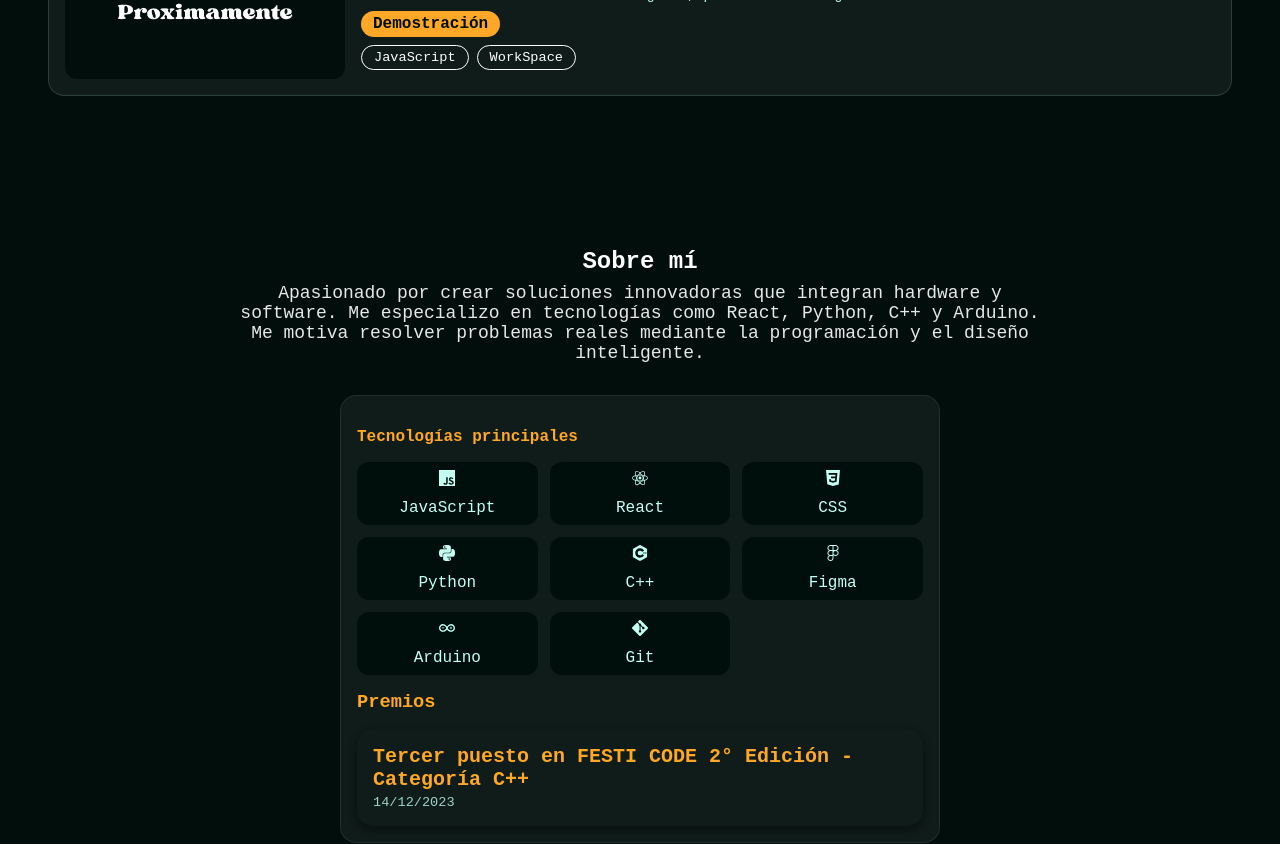
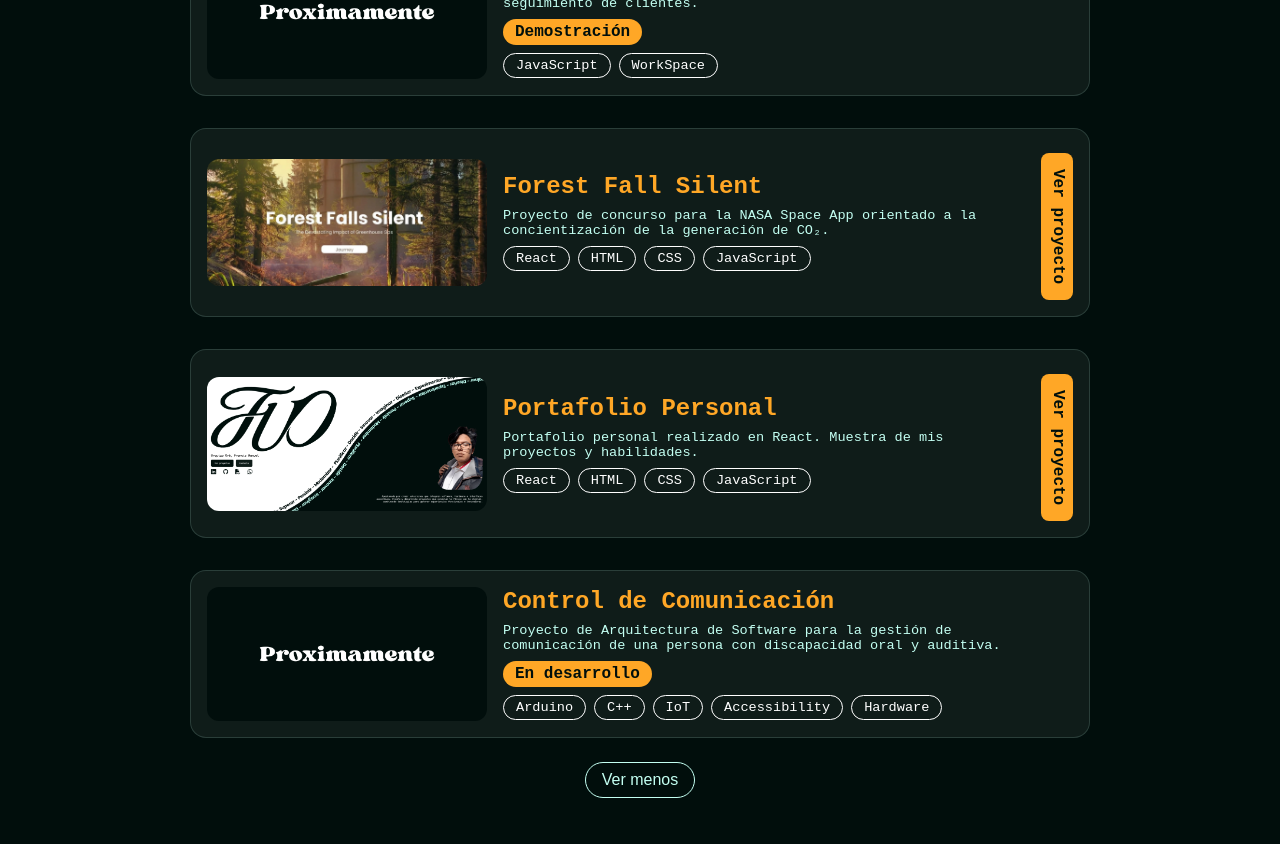
Before and after one commit to UmbraFlare-code/Portafolio, a React (Vite) app: page / in a window 1280 px wide. Shown: the part 1840-2684 px from the top of the page. Built offline with nearby package versions, Linux system fonts and the light colour scheme; a web font is replaced by a local one.

Commit message:
Activacion de vermas y diseño de card

```diff
--- a/src/secctions/proyects.jsx
+++ b/src/secctions/proyects.jsx
@@ -1,4 +1,4 @@
-import React, { useState, useEffect } from 'react';
+import React, { useState, useEffect, useRef } from 'react';
 import Card from '../components/ui/cardProyect';
 import proyectosData from '../data/proyects.json';
 import Button from '../components/ui/button';
@@ -11,7 +11,8 @@ function Proyects() {
   const labels = data.categories || {};
 
   const [isMobile, setIsMobile] = useState(window.innerWidth < 1000);
-  const [mostrarTodo, setMostrarTodo] = useState(false);
+  const [mostrarTodo, setMostrarTodo] = useState(true);
+  const gridRef = useRef(null);
 
   useEffect(() => {
     const handleResize = () => setIsMobile(window.innerWidth < 1000);
@@ -32,18 +33,46 @@ function Proyects() {
   let proyectosFiltrados;
 
   if (!categoriaActiva) {
-    // Mostrar solo destacados de todas las categorías
-    proyectosFiltrados = todosLosProyectos.filter(p => p.featured);
+    // Ordenar todos los proyectos, destacados primero
+    proyectosFiltrados = todosLosProyectos.sort((a, b) => {
+      if (a.featured === b.featured) return 0;
+      return a.featured ? -1 : 1;
+    });
   } else {
     // Mostrar todos los de la categoría activa, ordenando destacados primero
     proyectosFiltrados = [...data[categoriaActiva]].sort((a, b) => {
       if (a.featured === b.featured) return 0;
-      return a.featured ? -1 : 1; // featured true antes que false
+      return a.featured ? -1 : 1;
     });
   }
 
   const mostrarVerMas = proyectosFiltrados.length > maxToShow;
+  // Modificamos esta línea para asegurar que se muestren todos los proyectos cuando mostrarTodo es true
   const proyectos = mostrarTodo ? proyectosFiltrados : proyectosFiltrados.slice(0, maxToShow);
+
+  // Añadimos un console.log para debuggear
+  console.log({
+    mostrarTodo,
+    totalProyectos: proyectosFiltrados.length,
+    proyectosMostrados: proyectos.length,
+    maxToShow
+  });
+
+  const scrollToLastVisible = () => {
+    if (gridRef.current) {
+      const cards = gridRef.current.children;
+      const lastVisibleIndex = maxToShow - 1;
+
+      if (cards[lastVisibleIndex]) {
+        const offset = 100; // Offset para mejor visualización
+        const cardPosition = cards[lastVisibleIndex].offsetTop - offset;
+        window.scrollTo({
+          top: cardPosition,
+          behavior: 'smooth'
+        });
+      }
+    }
+  };
 
   return (
     <section className="proyectos-section" id="projects">
@@ -67,7 +96,7 @@ function Proyects() {
         </div>
       </div>
 
-      <div className="proyectos-grid">
+      <div className="proyectos-grid" ref={gridRef}>
         {proyectos.map((proyecto, index) => (
           <Card key={index} data={proyecto} />
         ))}
@@ -75,13 +104,18 @@ function Proyects() {
 
       {mostrarVerMas && (
         <div className="ver-mas-container">
-          <Button
-            onClick={() => setMostrarTodo(!mostrarTodo)}
-            variant="secondary"
+          <button
+            onClick={() => {
+              setMostrarTodo(!mostrarTodo);
+              if (mostrarTodo) {
+                setTimeout(scrollToLastVisible, 100);
+              }
+            }}
+            className="secondary"
           >
             {mostrarTodo ? 'Ver menos' : 'Ver más proyectos'}
             {categoriaActiva ? ` de ${labels[categoriaActiva] || categoriaActiva}` : ''}
-          </Button>
+          </button>
         </div>
       )}
     </section>
--- a/src/styles/card.css
+++ b/src/styles/card.css
@@ -9,6 +9,7 @@
   width: 100%;
   margin: 0 auto;
   align-content: center;
+  max-width: 900px;
 }
 
 .cardP:hover {
@@ -18,7 +19,7 @@
 
 .card-desktop-layout {
   display: grid;
-  grid-template-columns: 280px auto 1fr;
+  grid-template-columns: 280px auto 32px;
   gap: 1rem;
   align-items: center;
 }
@@ -130,6 +131,7 @@
     writing-mode: horizontal-tb;
     width: 100%;
     margin-top: 1rem;
+    padding: 0.5rem 1rem;
   }
 
   .card-status {
--- a/src/styles/global.css
+++ b/src/styles/global.css
@@ -53,6 +53,10 @@
   -moz-osx-font-smoothing: grayscale;
 }
 
+html {
+  scroll-behavior: smooth;
+}
+
 body {
   background: var(--bg-color);
   color: var(--text-color);
--- a/src/styles/proyects.css
+++ b/src/styles/proyects.css
@@ -4,6 +4,7 @@
   width: 100%;
   box-sizing: border-box;
   justify-items: center;
+  scroll-margin-top: 2rem;
 }
 
 .proyectos-title {
@@ -52,7 +53,7 @@
 
 
 /* Botones internos */
-.btn-toggle {
+.btn-toggle, .secondary {
   flex: 0 0 auto;
   padding: 0.5rem 1rem;
   background: transparent;
@@ -69,7 +70,6 @@
   color: var(--bg-color);
 }
 
-
 .ver-mas-container {
   text-align: center;
 }
@@ -82,6 +82,7 @@
   max-width: 1500px;
   width: 100%;
   margin-bottom: 1.5rem;
+  scroll-margin-top: 100px;
 }
 
 /* <= 1000px: una sola columna */
```
